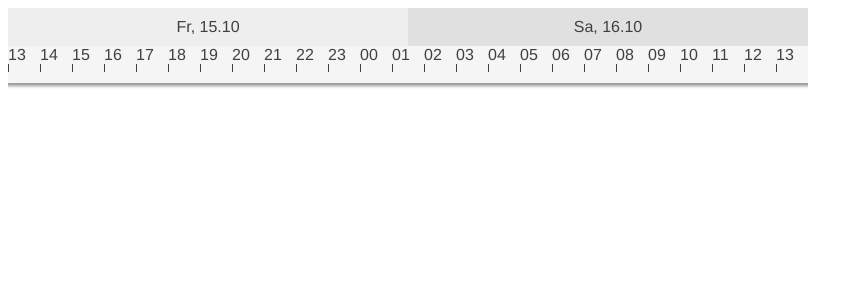
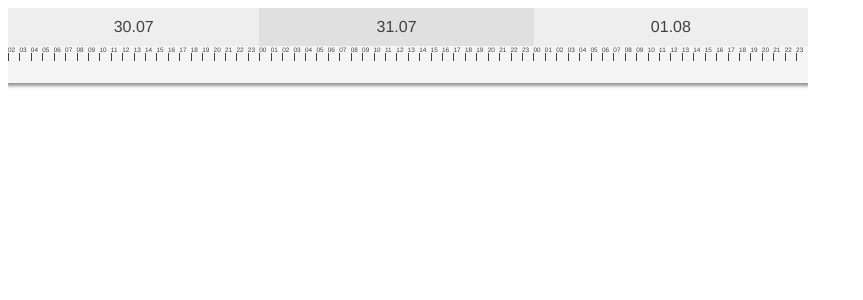
Before and after one commit to zunnzunn/vue-ganttastic, a Vue app: page / in a window 1280 px wide. Shown: the top 300 px of the page, without its empty margins (0-863 px from the left). Built offline with nearby package versions, Linux system fonts and the light colour scheme.

Commit message:
Time units on time axis correctly rendered

```diff
--- a/src/App.vue
+++ b/src/App.vue
@@ -1,5 +1,9 @@
 <template>
-  <g-gantt-chart />
+  <g-gantt-chart
+    chart-start="2021-07-30 02:00"
+    chart-end="2021-08-01 23:59"
+    precision="hour"
+  />
 </template>
 
 <script lang="ts">
--- a/src/components/GGanttTimeaxis.vue
+++ b/src/components/GGanttTimeaxis.vue
@@ -2,11 +2,11 @@
   <div class="g-timeaxis">
     <div class="g-timeunits-container">
       <div
-        v-for="({ label, width }, index) in getUnits(true)"
+        v-for="({ label, width }, index) in upperUnits"
         :key="label"
         class="g-high-timeunit"
         :style="{
-          background: index%2===0 ? colors.primary : colors.secondary,
+          background: index % 2 === 0 ? colors.primary : colors.secondary,
           color: colors.text,
           width
         }"
@@ -17,7 +17,7 @@
 
     <div class="g-timeunits-container">
       <div
-        v-for="{ label } in getUnits()"
+        v-for="{ label } in lowerUnits"
         :key="label"
         class="g-timeunit"
         :style="{
@@ -69,9 +69,6 @@ export default defineComponent({
 
   setup (props) {
     const { precision } = toRefs(props)
-    const dayjsStart = computed(() => dayjs(props.chartStart))
-    const dayjsEnd = computed(() => dayjs(props.chartEnd))
-
     const upperPrecision = computed(() => {
       switch (precision.value) {
         case "hour":
@@ -86,28 +83,52 @@ export default defineComponent({
     })
     const displayFormats = {
       hour: "HH",
-      day: "dd, DD.MM ",
+      date: "DD.MM ",
+      day: "DD.MM ",
       month: "MMMM YYYY",
       year: "YYYY"
     }
 
-    const getUnits = (upper: boolean) => {
-      const units :{label: string, width?: string}[] = []
-      const unit = upper ? upperPrecision.value : precision.value
-      const format = displayFormats[unit]
-      let start = dayjsStart.value
-      const diff = dayjsEnd.value.diff(dayjsStart.value, unit, true)
-      for (let i = 0; i <= diff; i++) {
-        units.push({
-          label: start.format(format)
+    const getUnits = () => {
+      const upperUnits :{label: string, value?: string, width?: string}[] = []
+      const lowerUnits :{label: string, width?: string}[] = []
+      const upperUnit = upperPrecision.value === "day" ? "date" : upperPrecision.value
+      const lowerUnit = precision.value
+      let unitDayjs = dayjs(props.chartStart).startOf(lowerUnit)
+      const diff = -unitDayjs.diff(props.chartEnd, lowerUnit, true)
+      let lowerUnitCount = 0
+      let currentUpperUnitVal = unitDayjs[upperUnit]()
+      while (unitDayjs.isBefore(props.chartEnd) || unitDayjs.isSame(props.chartEnd)) {
+        if (unitDayjs[upperUnit]() !== currentUpperUnitVal) {
+          upperUnits.push({
+            label: unitDayjs.subtract(1, upperUnit).format(displayFormats[upperUnit]),
+            value: String(currentUpperUnitVal),
+            width: `${(lowerUnitCount / diff) * 100}%`
+          })
+          lowerUnitCount = 0
+          currentUpperUnitVal = unitDayjs[upperUnit]()
+        }
+        lowerUnits.push({
+          label: unitDayjs.format(displayFormats[lowerUnit])
         })
-        // TODO: compute width for upper units
-        start = start.add(1, unit)
+        unitDayjs = unitDayjs.add(1, lowerUnit)
+        ++lowerUnitCount
       }
-      return units
+      if (!upperUnits.some(un => un.value === String(currentUpperUnitVal))) {
+        upperUnits.push({
+          label: unitDayjs.subtract(1, upperUnit).format(displayFormats[upperUnit]),
+          value: String(currentUpperUnitVal),
+          width: `${(lowerUnitCount / diff) * 100}%`
+        })
+      }
+      return { upperUnits, lowerUnits }
     }
 
+    const { upperUnits, lowerUnits } = getUnits()
+
     return {
+      upperUnits,
+      lowerUnits,
       getUnits,
       dayjs
     }
@@ -137,13 +158,15 @@ export default defineComponent({
     height: 50%;
   }
 
-  .g-high-timeunit, .g-timeunit{
+  .g-timeunit{
     flex: 1;
     height: 100%;
+    font-size: 0.4em;
   }
 
   .g-high-timeunit {
     display: flex;
+    height: 100%;
     justify-content: center;
     align-items: center;
   }
```
